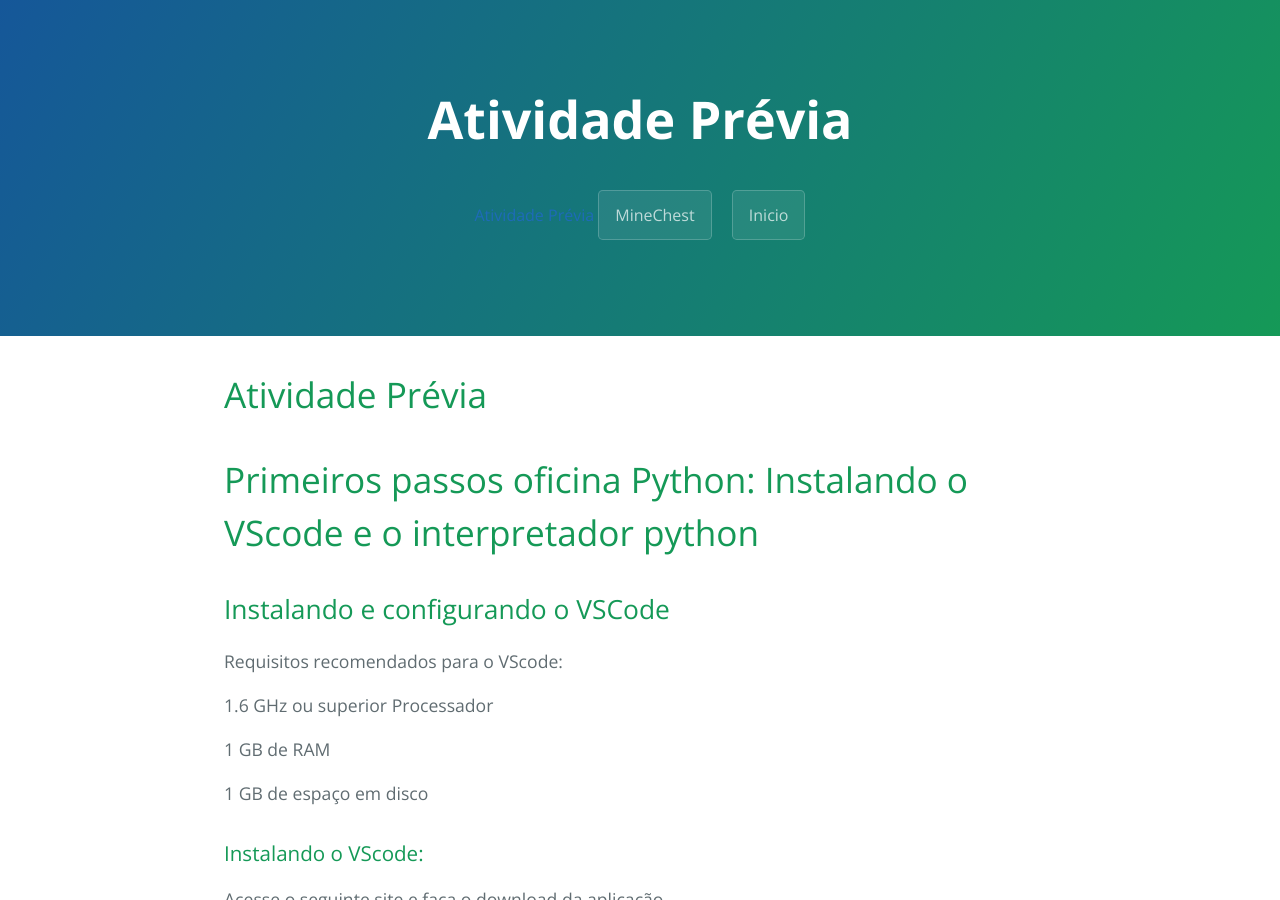
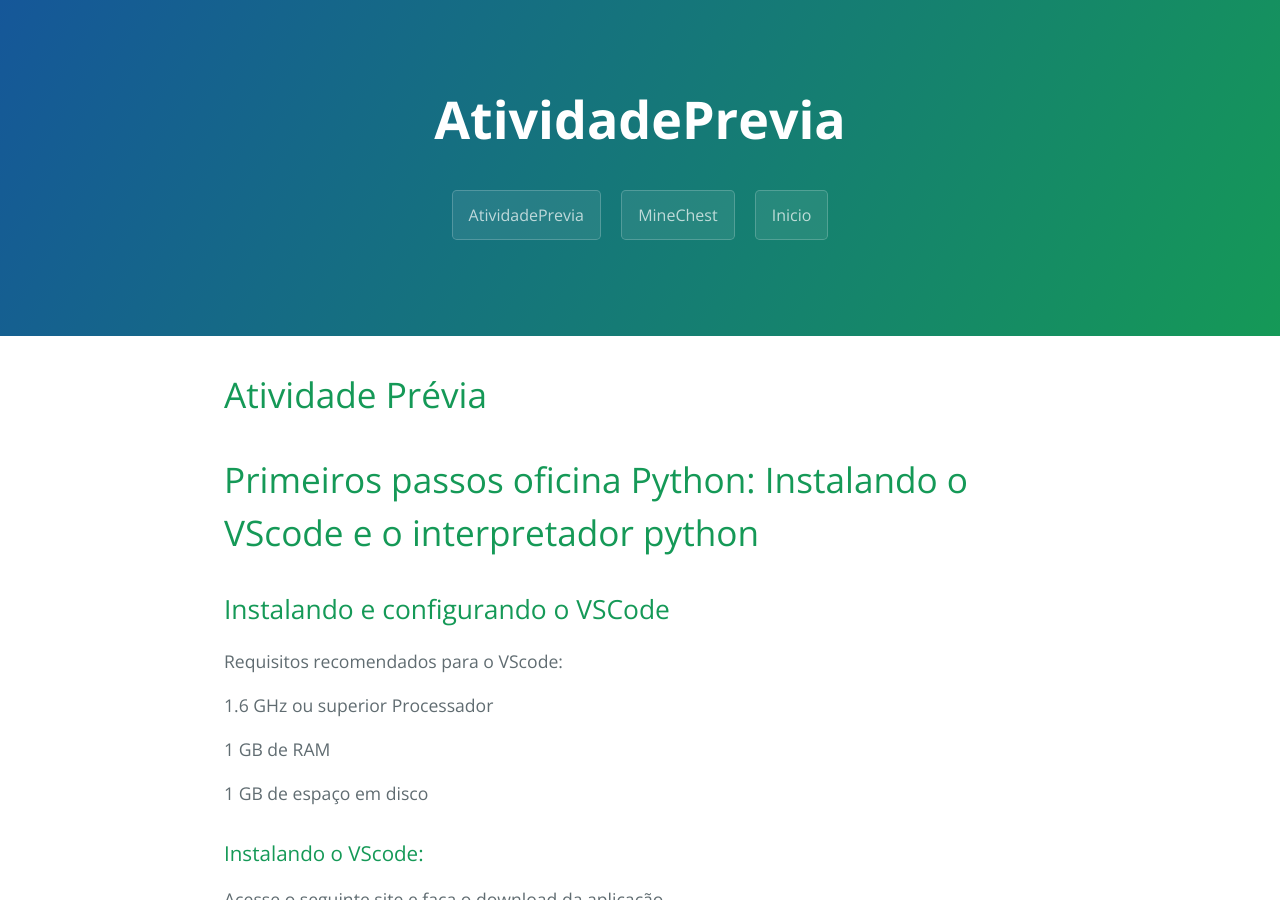
Before and after one commit to E2PC/ProjectPage, a Jekyll site: the page built from AtividadePrevia.md, in a window 1280 px wide and 900 px high. Built offline with Jekyll 4.4.1, drawn with Linux system fonts in a browser that asks for light colours; our own code applies the rules of GitHub Pages for plain Markdown files.

Commit message:
Update AtividadePrevia.md

```diff
--- a/AtividadePrevia.md
+++ b/AtividadePrevia.md
@@ -1,6 +1,9 @@
 ---
+title: AtividadePrevia
 layout: template
+filename: AtividadePrevia
 ---
+
 # Atividade Prévia
 
 # Primeiros passos oficina Python: Instalando o VScode e o interpretador python
```
